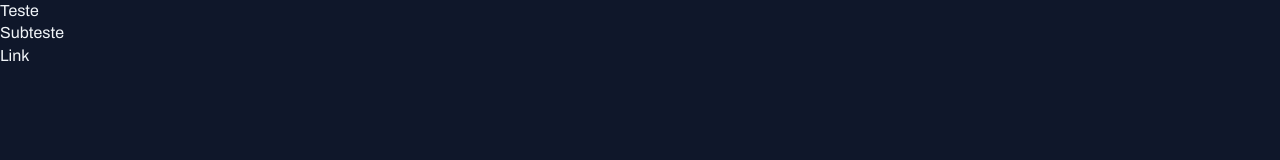
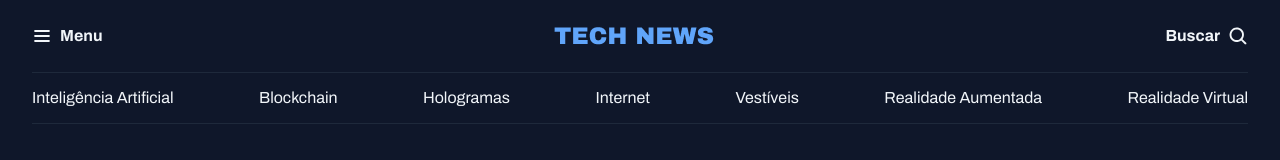
Before and after one commit to Wandirlan/PortalDeNot-cias, a plain HTML site: page index.html in a window 1280 px wide. Drawn offline with Linux system fonts and the light colour scheme.

Commit message:
Configurando o header

```diff
--- a/index.html
+++ b/index.html
@@ -1,5 +1,6 @@
 <!DOCTYPE html>
 <html lang="pt-br">
+
 <head>
     <link rel="preconnect" href="https://fonts.googleapis.com">
     <link rel="preconnect" href="https://fonts.gstatic.com" crossorigin>
@@ -7,11 +8,36 @@
     <meta name="viewport" content="width=device-width, initial-scale=1.0">
     <title>Portal de notícias</title>
     <link rel="stylesheet" href="styles/index.css">
-    <link href="https://fonts.googleapis.com/css2?family=Archivo:ital,wght@0,100..900;1,100..900&family=Open+Sans:ital,wght@0,300..800;1,300..800&family=Poppins:wght@400;700&display=swap" rel="stylesheet">
+    <link
+        href="https://fonts.googleapis.com/css2?family=Archivo:ital,wght@0,100..900;1,100..900&family=Open+Sans:ital,wght@0,300..800;1,300..800&family=Poppins:wght@400;700&display=swap"
+        rel="stylesheet">
 </head>
+
 <body>
-    <h1>Teste</h1>
-    <h2>Subteste</h2>
-    <a href="">Link</a>
+    <header class="container">
+        <nav id="primary" class="grid grid-flow-col">
+            <div>
+                <img src="Assets/Icons/List.svg" alt="ícone de menu">
+                <strong>Menu</strong>
+            </div>
+            <div>
+                <img src="Assets/Logo.png" alt="TechNews Logo">
+            </div>
+            <div>
+                <strong>Buscar</strong>
+                <img src="Assets/Icons/MagnifyingGlass.svg" alt="'Ícone de lupa para pesquisa">
+            </div>
+        </nav>
+        <nav id="secondary" class="grid grid-flow-col">
+            <a href="">Inteligência Artificial</a>
+            <a href="">Blockchain</a>
+            <a href="">Hologramas</a>
+            <a href="">Internet</a>
+            <a href="">Vestíveis</a>
+            <a href="">Realidade Aumentada</a>
+            <a href="">Realidade Virtual</a>
+        </nav>
+    </header>
 </body>
+
 </html>
--- a/styles/global.css
+++ b/styles/global.css
@@ -41,3 +41,19 @@ a:hover {
 h1, h2, h3 {
     font: inherit
 }
+
+.container {
+    max-width: 1280px;
+    padding-inline: 32px;
+    margin-inline: auto;
+}
+
+/* Utility first */
+
+.grid {
+    display: grid;
+}
+
+.grid-flow-col {
+    grid-auto-flow: column;
+}
--- /dev/null
+++ b/styles/header.css
@@ -0,0 +1,24 @@
+#primary {
+  padding-block: 20px;
+
+  div{
+    display: flex;
+    align-items: center;
+    gap: 8px;
+  }
+
+  /* nesting css */
+  div:nth-child(2){
+    margin-inline: auto;
+  }
+  div:nth-child(3){
+    justify-self: end;
+  }
+}
+
+#secondary {
+  padding-block: 14px;
+  border: solid 1px var(--stroke-color);
+  border-inline: none;
+  justify-content: space-between;
+}
--- a/styles/index.css
+++ b/styles/index.css
@@ -1 +1,2 @@
 @import url(global.css);
+@import url(header.css);
```
